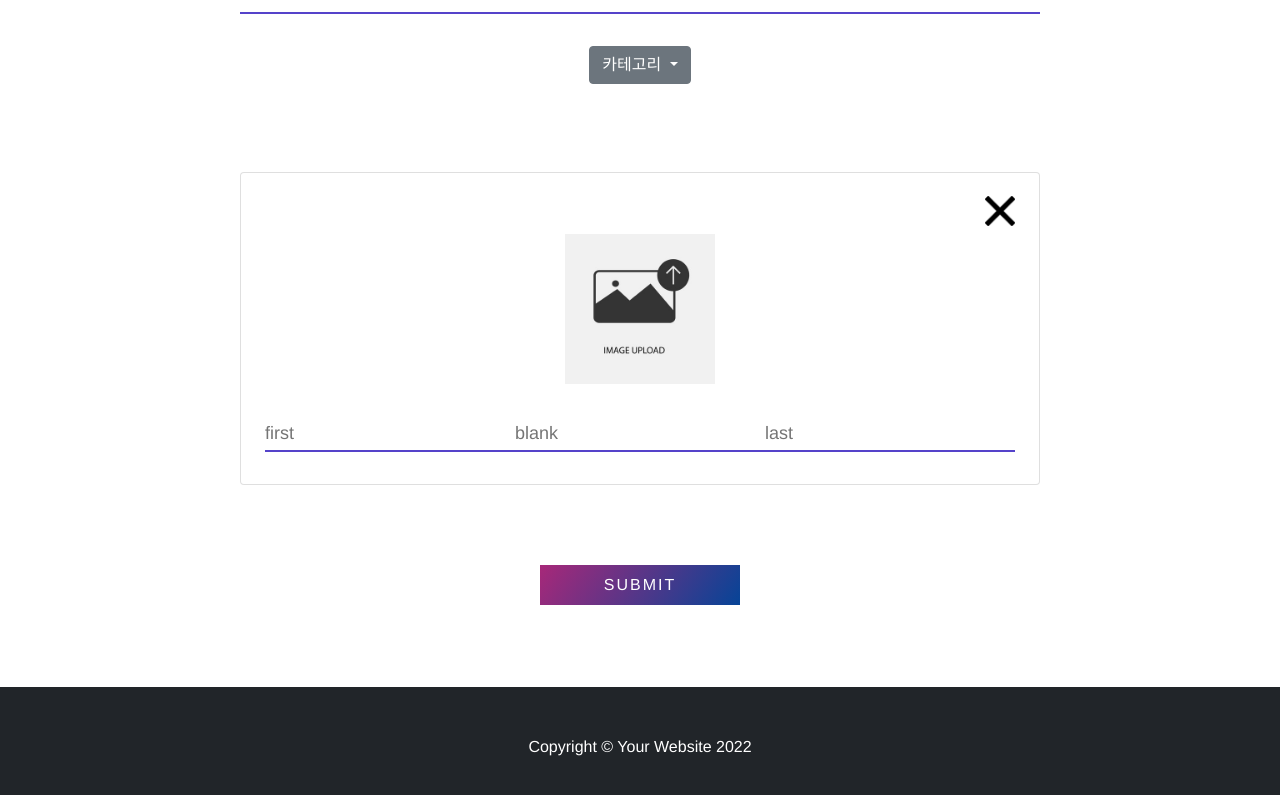
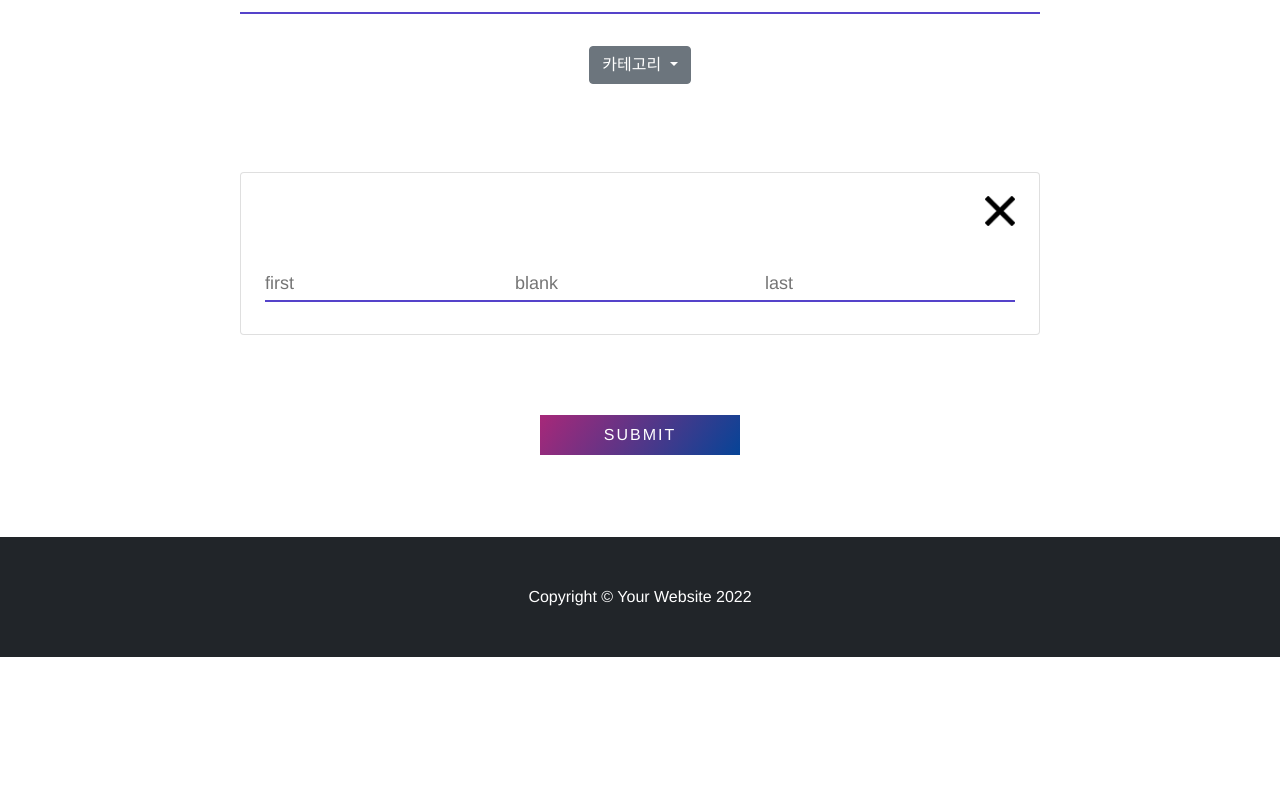
Before and after one commit to ddogga/BlankEn, a Vue app in the folder vue3-first/: page /blanken/set_write in a window 1280 px wide. Shown: the part 778-1573 px from the top of the page. After the commit the page ends 1435 px from the top, so only its background shows below. Built offline with nearby package versions, Linux system fonts and the light colour scheme; a web font is replaced by a local one.

Commit message:
make image file upload preview

```diff
--- a/vue3-first/src/views/board/BoardWrite_Set.vue
+++ b/vue3-first/src/views/board/BoardWrite_Set.vue
@@ -1,17 +1,27 @@
 <template>
   <section class="get-in-touch">
     <h1 class="title">Make QuizSet</h1>
+
     <form class="contact-form row">
       <label for="profile">
-        <span id="showImage">
+        <span v-if="preview == ''">
           <img
-            width="300px"
             id="profile_img"
             src="../../assets/images/upload_image.jpg"
             alt="profile"
           />
         </span>
-        <input type="file" style="display: none" id="profile" name="profile" />
+        <span v-if="preview != ''">
+          <img :src="preview" />
+        </span>
+
+        <input
+          type="file"
+          style="display: none"
+          id="profile"
+          @change="onFileSelected"
+        />
+        <!-- <v-file-input v-model="file" @change="previewFile(file)" name="profile" /> -->
       </label>
 
       <div class="form-field col-lg-6">
@@ -48,24 +58,9 @@
               />
             </div>
           </nav>
-          <!-- image -->
+
           <div class="card-img-top">
-            <label for="profile">
-              <span id="showImage">
-                <img
-                  id="profile_img"
-                  src="../../assets/images/upload_image.jpg"
-                  alt="profile"
-                  width="150px"
-                />
-              </span>
-              <input
-                type="file"
-                style="display: none"
-                id="profile"
-                name="profile"
-              />
-            </label>
+            <div></div>
           </div>
           <!-- input -->
           <div card-body>
@@ -124,6 +119,20 @@ export default {
     DropDown,
   },
   setup() {
+    const preview = ref("");
+
+    const onFileSelected = (event) => {
+      var input = event.target;
+      console.log(input.files);
+      if (input.files && input.files[0]) {
+        var reader = new FileReader();
+        reader.onload = (e) => {
+          preview.value = e.target.result;
+        };
+        reader.readAsDataURL(input.files[0]);
+      }
+    };
+
     const show = (e) => {
       e.currentTarget.children[1].className = "active";
     };
@@ -133,8 +142,10 @@ export default {
     };
 
     return {
+      preview,
       show,
       hide,
+      onFileSelected,
     };
   },
 };
@@ -165,4 +176,8 @@ export default {
   height: 30px;
   margin-top: 15px;
 }
+
+img {
+  width: 300px;
+}
 </style>
```
